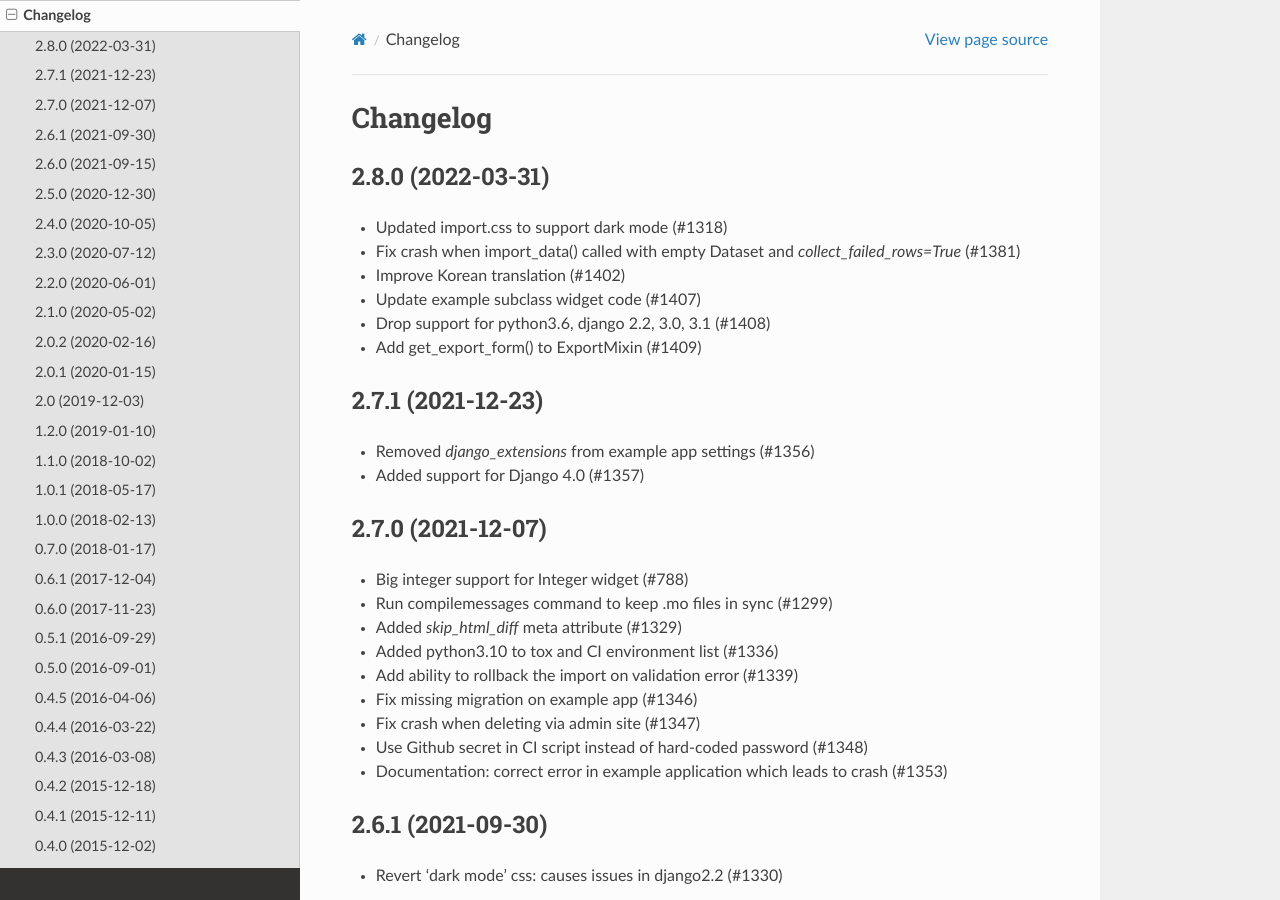
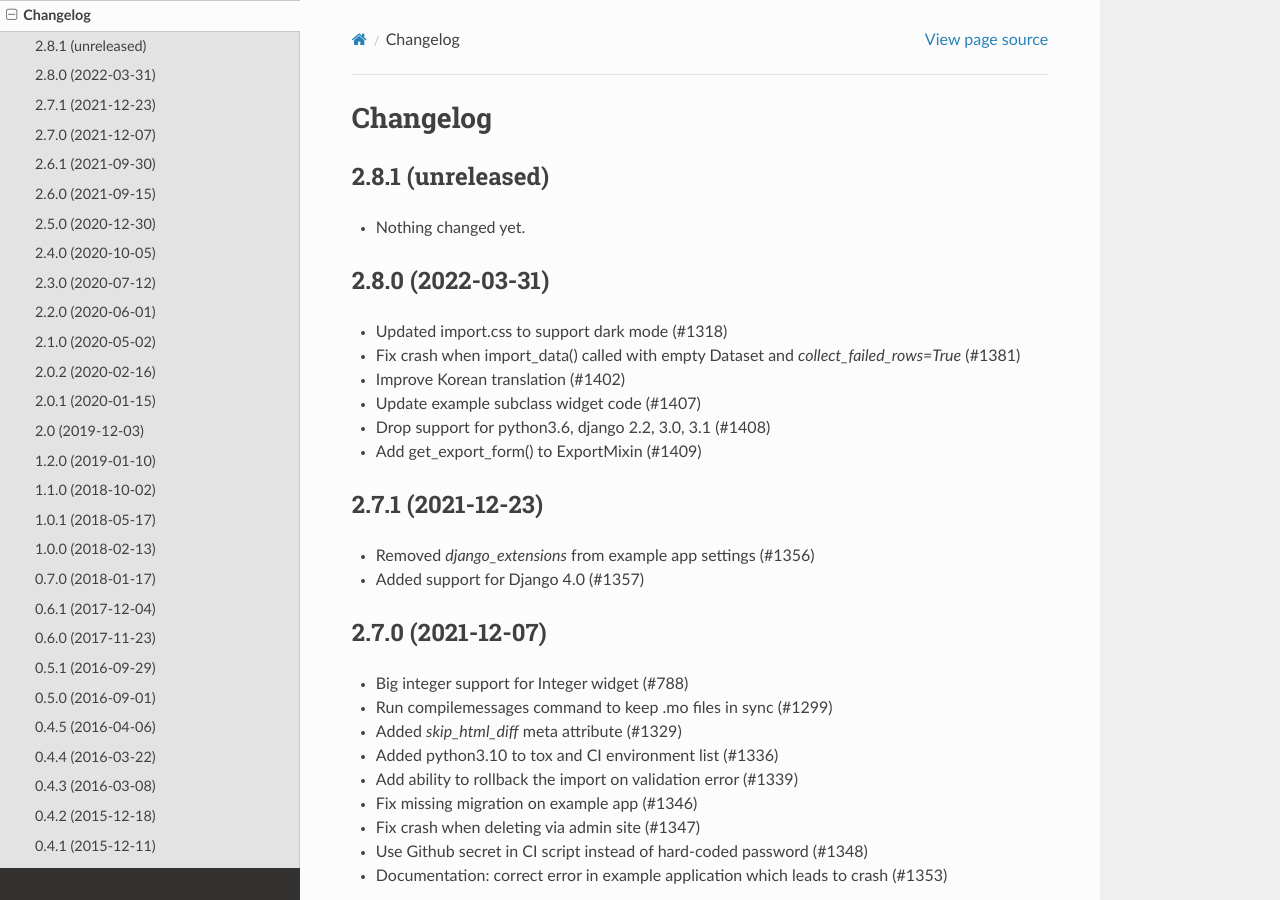
Before and after one commit to django-import-export/django-import-export, a Sphinx documentation site: the page built from docs/changelog.rst, in a window 1280 px wide and 900 px high. Built offline with Sphinx 7.4.7 and the Read the Docs theme 2.0.0, drawn with Linux system fonts in a browser that asks for light colours.

Commit message:
Back to development: 2.8.1

```diff
--- a/docs/changelog.rst
+++ b/docs/changelog.rst
@@ -1,5 +1,11 @@
 Changelog
 =========
+
+2.8.1 (unreleased)
+------------------
+
+- Nothing changed yet.
+
 
 2.8.0 (2022-03-31)
 ------------------
--- a/import_export/__init__.py
+++ b/import_export/__init__.py
@@ -1 +1 @@
-__version__ = '2.8.0'
+__version__ = '2.8.1.dev0'
```
